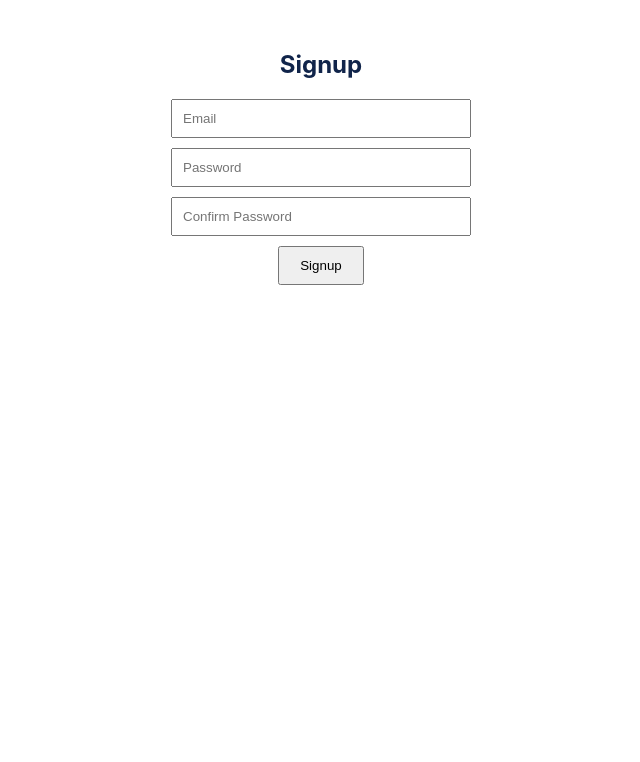
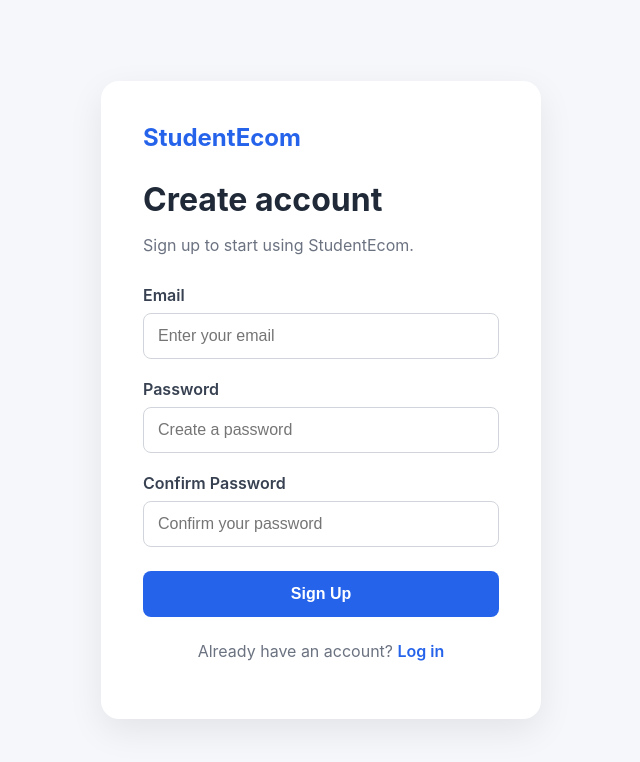
Before and after one commit to karanhanda07/Student_ECommerce, a React (Create React App) app in the folder frontend/: page /signup in a window 1280 px wide. Shown: the top 762 px of the page, without its empty margins (319-959 px from the left). Built offline with nearby package versions, Linux system fonts and the light colour scheme; the HTML template or start-up script is replaced by a standard one.

Commit message:
Improve authentication UI and add user roles

```diff
--- a/frontend/src/Components/Auth/Auth.css
+++ b/frontend/src/Components/Auth/Auth.css
@@ -1,116 +1,111 @@
-.mainContainer {
-    flex-direction: column;
+.auth-page {
+  min-height: 100vh;
   display: flex;
+  justify-content: center;
   align-items: center;
-    justify-content: center;
-    height: 100vh;
+  background: #f5f7fb;
+  padding: 24px;
 }
 
-  .titleContainer {
+.auth-card {
+  width: 100%;
+  max-width: 440px;
+  background: white;
+  padding: 42px;
+  border-radius: 18px;
+  box-shadow: 0 12px 35px rgba(0, 0, 0, 0.08);
+}
+
+.auth-logo {
+  display: inline-block;
+  font-size: 24px;
+  font-weight: 700;
+  text-decoration: none;
+  color: #2563eb;
+  margin-bottom: 28px;
+}
+
+.auth-card h1 {
+  font-size: 32px;
+  margin: 0 0 8px;
+  color: #1f2937;
+}
+
+.auth-subtitle {
+  color: #6b7280;
+  margin-bottom: 30px;
+}
+
+.auth-form {
   display: flex;
   flex-direction: column;
-    font-size: 64px;
-    font-weight: bolder;
-    align-items: center;
-    justify-content: center;
 }
 
-  .resultContainer,
-  .historyItem {
-    flex-direction: row;
-    display: flex;
-    width: 400px;
-    align-items: center;
-    justify-content: space-between;
+.auth-form label {
+  font-weight: 600;
+  margin-bottom: 8px;
+  color: #374151;
 }
 
-  .historyContainer {
-    flex-direction: column;
-    display: flex;
-    height: 200px;
-    align-items: center;
-    flex-grow: 5;
-    justify-content: flex-start;
+.auth-form input {
+  width: 100%;
+  padding: 13px 14px;
+  margin-bottom: 20px;
+  border: 1px solid #d1d5db;
+  border-radius: 8px;
+  font-size: 16px;
+  outline: none;
 }
 
-  .buttonContainer {
-    display: flex;
-    flex-direction: column;
-    align-items: center;
-    justify-content: center;
-    height: 260px;
+.auth-form input:focus {
+  border-color: #2563eb;
 }
 
-  .inputContainer {
-    display: flex;
-    flex-direction: column;
-    align-items: flex-start;
-    justify-content: center;
+.auth-button {
+  width: 100%;
+  padding: 14px;
+  border: none;
+  border-radius: 8px;
+  background: #2563eb;
+  color: white;
+  font-size: 16px;
+  font-weight: 600;
+  cursor: pointer;
+  margin-top: 4px;
 }
 
-  .inputContainer > .errorLabel {
-    color: red;
-    font-size: 12px;
+.auth-button:hover {
+  background: #1d4ed8;
 }
 
-  .inputBox {
-    height: 48px;
-    width: 400px;
-    font-size: large;
-    border-radius: 8px;
-    border: 1px solid grey;
-    padding-left: 8px;
-  }
-  html,
-body {
-  padding: 0;
-  margin: 0;
-  font-family:
-    -apple-system,
-    BlinkMacSystemFont,
-    Segoe UI,
-    Roboto,
-    Oxygen,
-    Ubuntu,
-    Cantarell,
-    Fira Sans,
-    Droid Sans,
-    Helvetica Neue,
-    sans-serif;
+.auth-error {
+  color: #dc2626;
+  margin-top: 14px;
+  text-align: center;
 }
 
-* {
-  box-sizing: border-box;
+.auth-switch {
+  text-align: center;
+  margin-top: 24px;
+  color: #6b7280;
 }
 
-main {
-  padding: 5rem 0;
-  flex: 1;
-  display: flex;
-  flex-direction: column;
-  justify-content: center;
-  align-items: center;
+.auth-switch a {
+  color: #2563eb;
+  font-weight: 600;
+  text-decoration: none;
 }
 
-code {
-  background: #fafafa;
-  border-radius: 5px;
-  padding: 0.75rem;
-  font-family:
-    Menlo,
-    Monaco,
-    Lucida Console,
-    Courier New,
-    monospace;
+.auth-switch a:hover {
+  text-decoration: underline;
 }
 
-input[type='button'] {
-  border: none;
-  background: cornflowerblue;
-  color: white;
-  padding: 12px 24px;
-  margin: 8px;
-  font-size: 24px;
-  border-radius: 8px;
-  cursor: pointer;
+@media (max-width: 500px) {
+  .auth-card {
+    padding: 30px 22px;
   }
+
+  .auth-card h1 {
+    font-size: 28px;
+  }
+}
--- a/frontend/src/Components/Auth/login.js
+++ b/frontend/src/Components/Auth/login.js
@@ -1,20 +1,25 @@
 import React, { useState } from 'react';
-import { useNavigate } from 'react-router-dom';
+import { useNavigate, Link } from 'react-router-dom';
 import axios from 'axios';
+import './Auth.css';
 
 const Login = () => {
     const [email, setEmail] = useState('');
     const [password, setPassword] = useState('');
     const [message, setMessage] = useState('');
+
     const navigate = useNavigate();
 
     const onLoginClick = async () => {
         try {
-            const response = await axios.post('http://localhost:5000/api/auth/login', { email, password });
+            const response = await axios.post(
+                'http://localhost:5000/api/auth/login',
+                { email, password }
+            );
 
             if (response.data.message === 'Login successful') {
-                localStorage.setItem('token', response.data.token); // Store token
-                navigate('/welcome'); // Redirect to Welcome page
+                localStorage.setItem('token', response.data.token);
+                navigate('/welcome');
             } else {
                 setMessage(response.data.message || 'Login failed.');
             }
@@ -24,26 +29,58 @@
     };
 
     return (
-        <div style={{ textAlign: 'center', marginTop: '50px' }}>
-            <h2>Login</h2>
+        <div className="auth-page">
+            <div className="auth-card">
+
+                <Link to="/" className="auth-logo">
+                    StudentEcom
+                </Link>
+
+                <h1>Welcome back</h1>
+
+                <p className="auth-subtitle">
+                    Log in to continue to StudentEcom.
+                </p>
+
+                <div className="auth-form">
+                    <label>Email</label>
+
                     <input
                         type="email"
-                placeholder="Email"
+                        placeholder="Enter your email"
                         value={email}
                         onChange={(e) => setEmail(e.target.value)}
-                style={{ marginBottom: '10px', padding: '10px', width: '300px' }}
                     />
-            <br />
+
+                    <label>Password</label>
+
                     <input
                         type="password"
-                placeholder="Password"
+                        placeholder="Enter your password"
                         value={password}
                         onChange={(e) => setPassword(e.target.value)}
-                style={{ marginBottom: '10px', padding: '10px', width: '300px' }}
                     />
-            <br />
-            <button onClick={onLoginClick} style={{ padding: '10px 20px', cursor: 'pointer' }}>Login</button>
-            {message && <p style={{ color: 'red', marginTop: '10px' }}>{message}</p>}
+
+                    <button
+                        className="auth-button"
+                        onClick={onLoginClick}
+                    >
+                        Log In
+                    </button>
+
+                    {message && (
+                        <p className="auth-error">
+                            {message}
+                        </p>
+                    )}
+                </div>
+
+                <p className="auth-switch">
+                    Don't have an account?{' '}
+                    <Link to="/signup">Sign up</Link>
+                </p>
+
+            </div>
         </div>
     );
 };
--- a/frontend/src/Components/Auth/signup.js
+++ b/frontend/src/Components/Auth/signup.js
@@ -1,12 +1,14 @@
 import React, { useState } from 'react';
 import axios from 'axios';
-import { useNavigate } from 'react-router-dom';
+import { useNavigate, Link } from 'react-router-dom';
+import './Auth.css';
 
 const Signup = () => {
     const [email, setEmail] = useState('');
     const [password, setPassword] = useState('');
     const [confirmPassword, setConfirmPassword] = useState('');
     const [message, setMessage] = useState('');
+
     const navigate = useNavigate();
 
     const onSignupClick = async () => {
@@ -16,7 +18,11 @@
         }
 
         try {
-            const response = await axios.post('http://localhost:5000/api/auth/signup', { email, password });
+            const response = await axios.post(
+                'http://localhost:5000/api/auth/signup',
+                { email, password }
+            );
+
             if (response.data.message === 'User registered successfully.') {
                 alert('Signup successful!');
                 navigate('/login');
@@ -29,34 +35,66 @@
     };
 
     return (
-        <div style={{ textAlign: 'center', marginTop: '50px' }}>
-            <h2>Signup</h2>
+        <div className="auth-page">
+            <div className="auth-card">
+
+                <Link to="/" className="auth-logo">
+                    StudentEcom
+                </Link>
+
+                <h1>Create account</h1>
+
+                <p className="auth-subtitle">
+                    Sign up to start using StudentEcom.
+                </p>
+
+                <div className="auth-form">
+
+                    <label>Email</label>
                     <input
                         type="email"
-                placeholder="Email"
+                        placeholder="Enter your email"
                         value={email}
                         onChange={(e) => setEmail(e.target.value)}
-                style={{ marginBottom: '10px', padding: '10px', width: '300px' }}
                     />
-            <br />
+
+                    <label>Password</label>
                     <input
                         type="password"
-                placeholder="Password"
+                        placeholder="Create a password"
                         value={password}
                         onChange={(e) => setPassword(e.target.value)}
-                style={{ marginBottom: '10px', padding: '10px', width: '300px' }}
                     />
-            <br />
+
+                    <label>Confirm Password</label>
                     <input
                         type="password"
-                placeholder="Confirm Password"
+                        placeholder="Confirm your password"
                         value={confirmPassword}
                         onChange={(e) => setConfirmPassword(e.target.value)}
-                style={{ marginBottom: '10px', padding: '10px', width: '300px' }}
                     />
-            <br />
-            <button onClick={onSignupClick} style={{ padding: '10px 20px', cursor: 'pointer' }}>Signup</button>
-            {message && <p style={{ color: 'red', marginTop: '10px' }}>{message}</p>}
+
+                    <button
+                        className="auth-button"
+                        onClick={onSignupClick}
+                    >
+                        Sign Up
+                    </button>
+
+                    {message && (
+                        <p className="auth-error">
+                            {message}
+                        </p>
+                    )}
+
+                </div>
+
+                <p className="auth-switch">
+                    Already have an account?{' '}
+                    <Link to="/login">Log in</Link>
+                </p>
+
+            </div>
         </div>
     );
 };
```
Also changed, not shown: 2 other files (tests, documents, lock files or other folders). Lines whose indentation alone changed are shown as unchanged.
